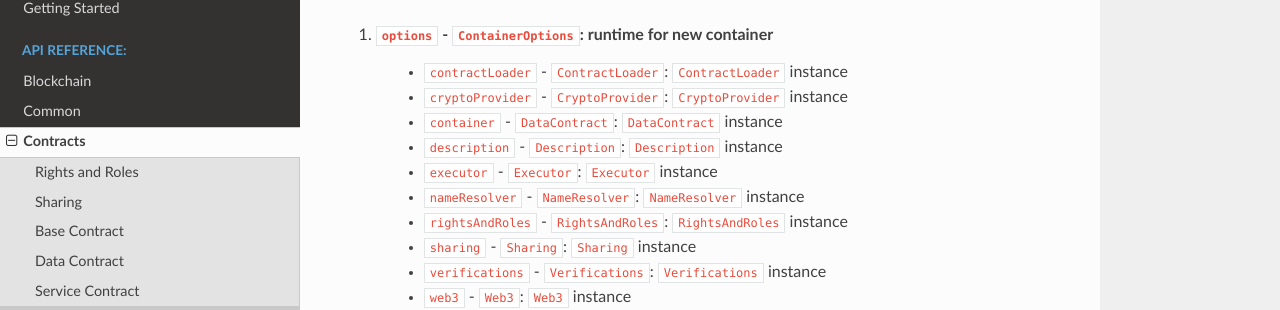
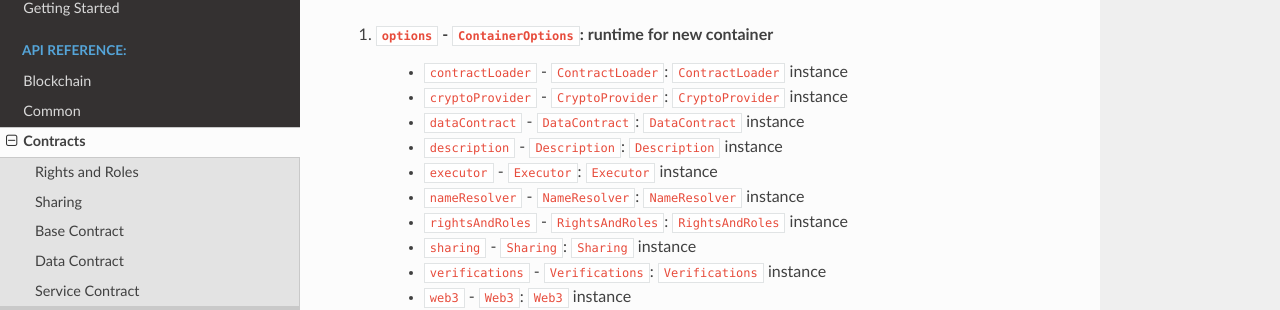
Before and after one commit to evannetwork/api-blockchain-core, a Sphinx documentation site: the page built from docs/contracts/container.rst, in a window 1280 px wide and 1400 px high, scrolled down 757 px. Shown: the part 144-454 px from the top of the window. Built offline with Sphinx 7.4.7 and the Read the Docs theme 2.0.0, drawn with Linux system fonts in a browser that asks for light colours; pages that are not in the unit, such as notebooks, are missing from menus; some of the changed text lies outside the part shown.

Commit message:
fix dataContract references

```diff
--- a/docs/contracts/container.rst
+++ b/docs/contracts/container.rst
@@ -46,7 +46,7 @@ Parameters
 #. ``options`` - ``ContainerOptions``: runtime for new container
     * ``contractLoader`` - |source contractLoader|_: |source contractLoader|_ instance
     * ``cryptoProvider`` - |source cryptoProvider|_: |source cryptoProvider|_ instance
-    * ``container`` - |source container|_: |source container|_ instance
+    * ``dataContract`` - |source dataContract|_: |source dataContract|_ instance
     * ``description`` - |source description|_: |source description|_ instance
     * ``executor`` - |source executor|_: |source executor|_ instance
     * ``nameResolver`` - |source nameResolver|_: |source nameResolver|_ instance
@@ -111,7 +111,7 @@ Parameters
 #. ``options`` - ``ContainerOptions``: runtime for new container
     * ``contractLoader`` - |source contractLoader|_: |source contractLoader|_ instance
     * ``cryptoProvider`` - |source cryptoProvider|_: |source cryptoProvider|_ instance
-    * ``container`` - |source container|_: |source container|_ instance
+    * ``dataContract`` - |source dataContract|_: |source dataContract|_ instance
     * ``description`` - |source description|_: |source description|_ instance
     * ``executor`` - |source executor|_: |source executor|_ instance
     * ``nameResolver`` - |source nameResolver|_: |source nameResolver|_ instance
@@ -190,7 +190,7 @@ Parameters
 #. ``options`` - ``ContainerOptions``: runtime for new container
     * ``contractLoader`` - |source contractLoader|_: |source contractLoader|_ instance
     * ``cryptoProvider`` - |source cryptoProvider|_: |source cryptoProvider|_ instance
-    * ``container`` - |source container|_: |source container|_ instance
+    * ``dataContract`` - |source dataContract|_: |source dataContract|_ instance
     * ``description`` - |source description|_: |source description|_ instance
     * ``executor`` - |source executor|_: |source executor|_ instance
     * ``nameResolver`` - |source nameResolver|_: |source nameResolver|_ instance
@@ -948,8 +948,8 @@ data for verifications for containers
 .. |source contractLoader| replace:: ``ContractLoader``
 .. _source contractLoader: ../contracts/contract-loader.html
 
-.. |source container| replace:: ``DataContract``
-.. _source container: ../contracts/container.html
+.. |source dataContract| replace:: ``DataContract``
+.. _source dataContract: ../contracts/data-contract.html
 
 .. |source cryptoProvider| replace:: ``CryptoProvider``
 .. _source cryptoProvider: /encryption/crypto-provider.html
```
